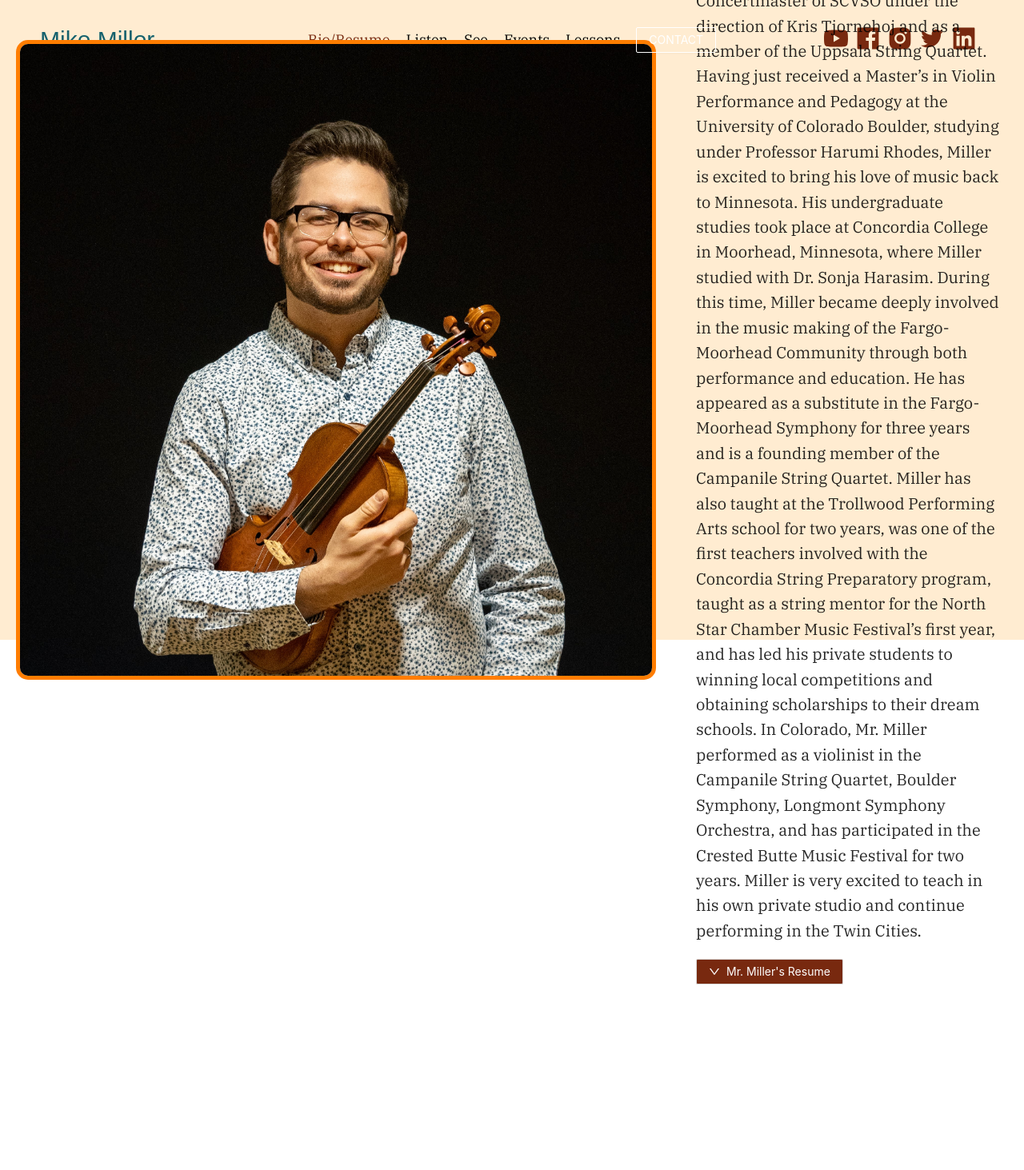
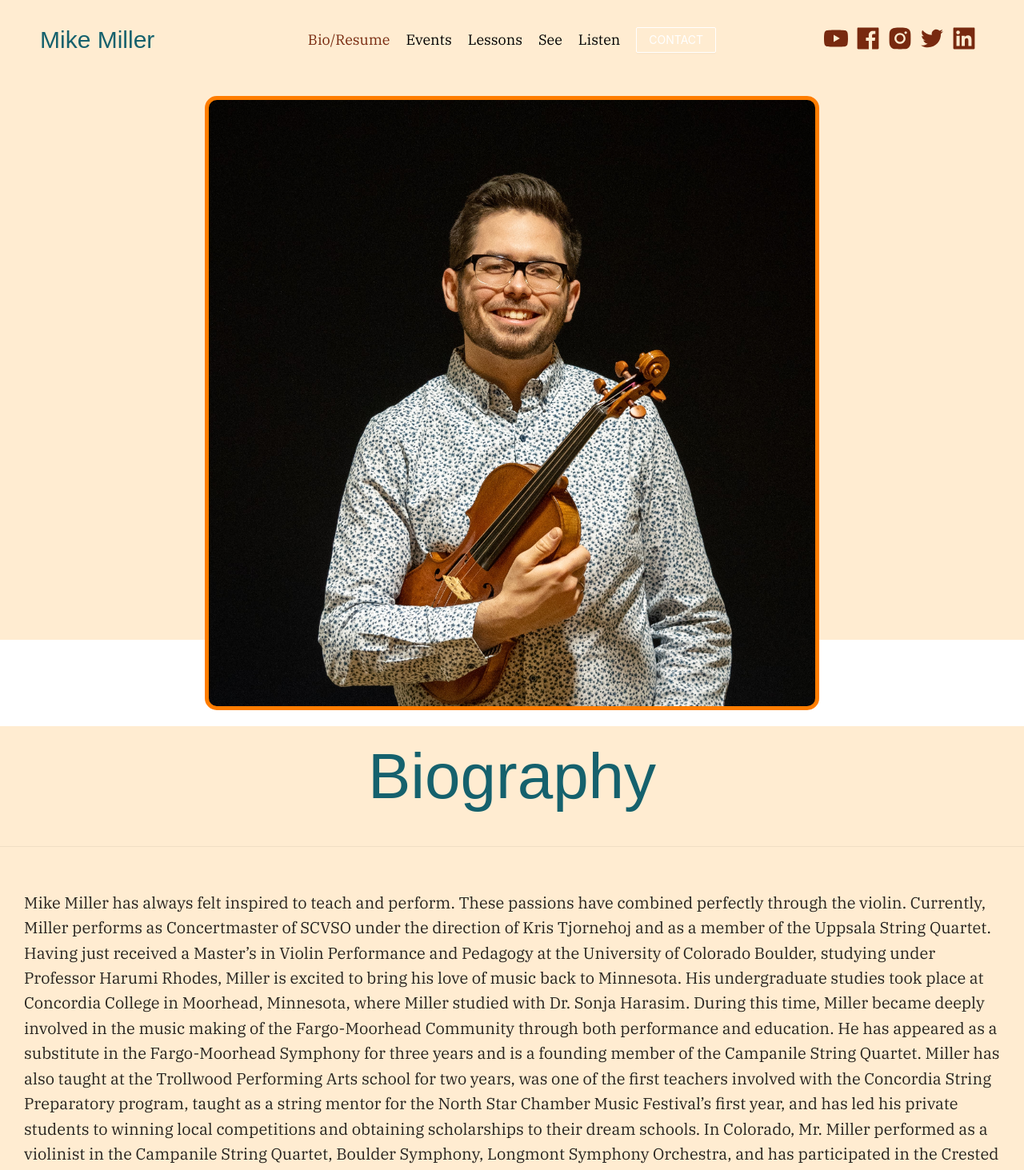
Before and after one commit to mimi5930/mike-miller-violin-v2, a React (Create React App) app: page /bio in a window 1280 px wide. Shown: the top 1463 px of the page at 80% size. Before the commit the page ends 1231 px from the top, so only its background shows below. Built offline with nearby package versions, Linux system fonts and the light colour scheme; a web font is replaced by a local one.

Commit message:
added bio page

```diff
--- a/src/components/Navbar/index.js
+++ b/src/components/Navbar/index.js
@@ -25,6 +25,7 @@ const styles = {
     marginTop: 'auto',
     marginBottom: 'auto',
     fontSize: '30px',
+
     width: '200px'
   },
   nav: {
@@ -85,10 +86,10 @@ export default function Navbar() {
 
   const navItems = [
     { label: 'Bio/Resume', key: 'bio', nav: 'bio' },
-    { label: 'Listen', key: 'lis', nav: 'listen' },
+    { label: 'Events', key: 'evt', nav: 'events' },
+    { label: 'Lessons', key: 'les', nav: 'lessons' },
     { label: 'See', key: 'see', nav: 'see' },
-    { label: 'Events', key: 'evt', nav: 'events' },
-    { label: 'Lessons', key: 'les', nav: 'lessons' }
+    { label: 'Listen', key: 'lis', nav: 'listen' }
   ];
 
   const linkItems = [
@@ -214,7 +215,7 @@ export default function Navbar() {
             {navItems.map(item => {
               return (
                 <p
-                  className="text"
+                  className="text nav-text"
                   key={item.key}
                   style={{
                     fontSize: '30px'
--- a/src/pages/Bio/index.js
+++ b/src/pages/Bio/index.js
@@ -3,37 +3,59 @@ import { Button, Divider } from 'antd';
 import { DownOutlined } from '@ant-design/icons';
 import { useMediaQuery } from 'react-responsive';
 
-export default function Bio() {
-  return (
-    <section
-      style={{
+const styles = {
+  sectionStyle: {
     backgroundColor: '#ffecd1',
     height: 'calc(100vh - 100px)',
     display: 'flex',
     alignItems: 'center'
-      }}
-    >
-      <img
-        src={require('../../images/violin-headshot.jpg')}
-        alt="Mike holding his violin with an inviting smile on his face"
-        style={{
-          width: '800px',
-          height: '800px',
+  },
+  smallSectionStyle: {
+    backgroundColor: '#ffecd1',
+    height: 'calc(100vh - 100px)',
+    display: 'flex',
+    flexDirection: 'column',
+    alignItems: 'center'
+  },
+  imageContainer: {
+    minWidth: '35vw',
+    minHeight: '35vw',
     backgroundColor: 'black',
     border: '5px solid #ff7d00',
     borderRadius: '15px',
-          margin: 20
-        }}
-      ></img>
-      <div style={{ margin: 30 }}>
-        <h1
-          className="title"
-          style={{ textAlign: 'center', fontSize: '80px', color: '#15616d' }}
+    margin: 20,
+    backgroundImage: `url(${require('../../images/violin-headshot.jpg')})`,
+    backgroundRepeat: 'no-repeat',
+    backgroundSize: 'cover'
+  },
+  title: {
+    textAlign: 'center',
+    fontSize: '80px',
+    color: '#15616d',
+    marginBottom: '0px'
+  }
+};
+
+export default function Bio() {
+  const smallScreen = useMediaQuery({ query: '(max-width: 1500px)' });
+
+  return (
+    <section
+      style={!smallScreen ? styles.sectionStyle : styles.smallSectionStyle}
     >
+      <div
+        style={
+          !smallScreen
+            ? styles.imageContainer
+            : { ...styles.imageContainer, minWidth: '60vw', minHeight: '60vw' }
+        }
+      ></div>
+      <div style={{ backgroundColor: '#ffecd1' }}>
+        <h1 className="title" style={styles.title}>
           Biography
         </h1>
         <Divider></Divider>
-        <p className="text" style={{ fontSize: '20px' }}>
+        <p className="text" style={{ fontSize: '20px', padding: '30px' }}>
           Mike Miller has always felt inspired to teach and perform. These
           passions have combined perfectly through the violin. Currently, Miller
           performs as Concertmaster of SCVSO under the direction of Kris
@@ -58,6 +80,7 @@ export default function Bio() {
           for two years. Miller is very excited to teach in his own private
           studio and continue performing in the Twin Cities.
         </p>
+        <div style={{ padding: '0px 30px 30px' }}>
           <Button
             icon={<DownOutlined />}
             style={{ backgroundColor: '#78290f', color: 'white' }}
@@ -65,6 +88,7 @@ export default function Bio() {
             Mr. Miller's Resume
           </Button>
         </div>
+      </div>
     </section>
   );
 }
```
Lines whose indentation alone changed are shown as unchanged.
